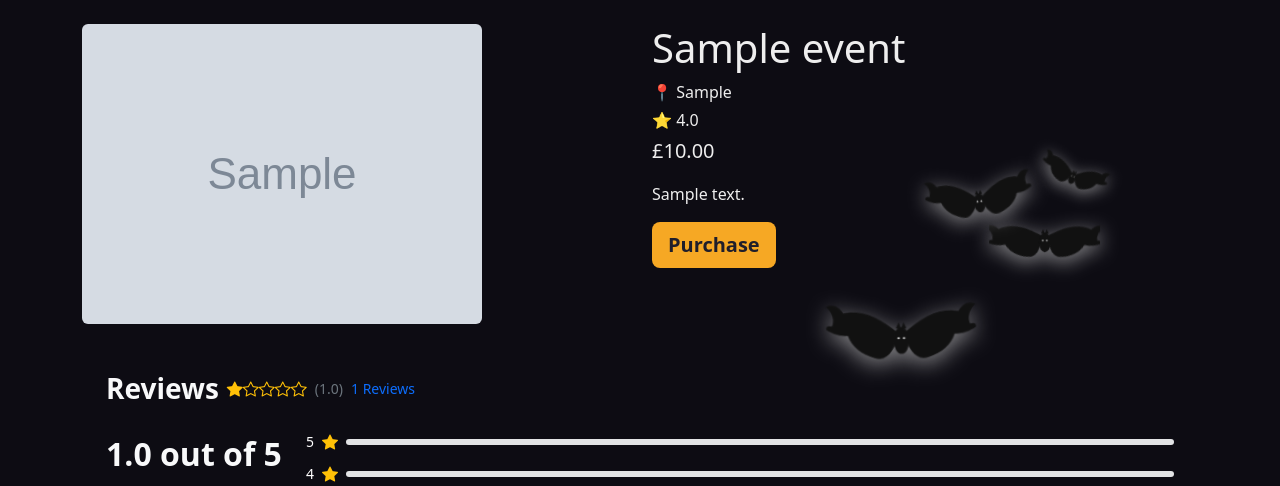
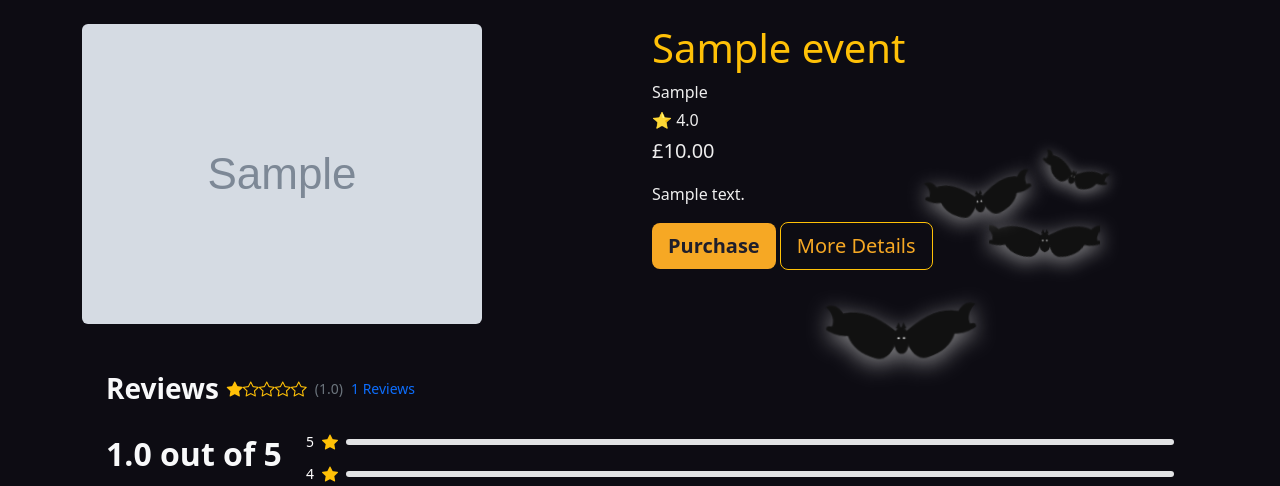
Before and after one commit to petedanielsmith/HalloweenHackathon2025, a Django app: page /events/1/ in a window 1280 px wide. Shown: the part 56-542 px from the top of the page. Run offline with Django 5.2, Linux system fonts and the light colour scheme; tables that the repository leaves empty hold one stand-in row (values such as "Sample post"); grey boxes marked "Sample" are stand-in pictures.

Commit message:
Add styling and more details button to event page

```diff
--- a/events/templates/events/event_detail.html
+++ b/events/templates/events/event_detail.html
@@ -7,13 +7,16 @@
     <img src="{{ event.image.url }}" class="img-fluid rounded" alt="{{ event.title }}">
   </div>
   <div class="col-md-6">
-    <h1>{{ event.title }}</h1>
-    <p class="mb-1">📍 {{ event.location }}</p>
+    <h1 class="text-warning">{{ event.title }}</h1>
+    <p class="mb-1">{{ event.location }}</p>
     <p class="mb-1">⭐ {{ event.rating }}</p>
     <p class="lead">£{{ event.cost }}</p>
     <p>{{ event.description }}</p>
 
     <a href="{% url 'purchase' event.pk %}" class="btn btn-orange btn-lg">Purchase</a>
+    {% if event.details_url %}
+      <a href="{{ event.details_url }}" class="btn btn-outline-warning btn-lg" target="_blank">More Details</a>
+    {% endif %}
   </div>
 </div>
 
```
